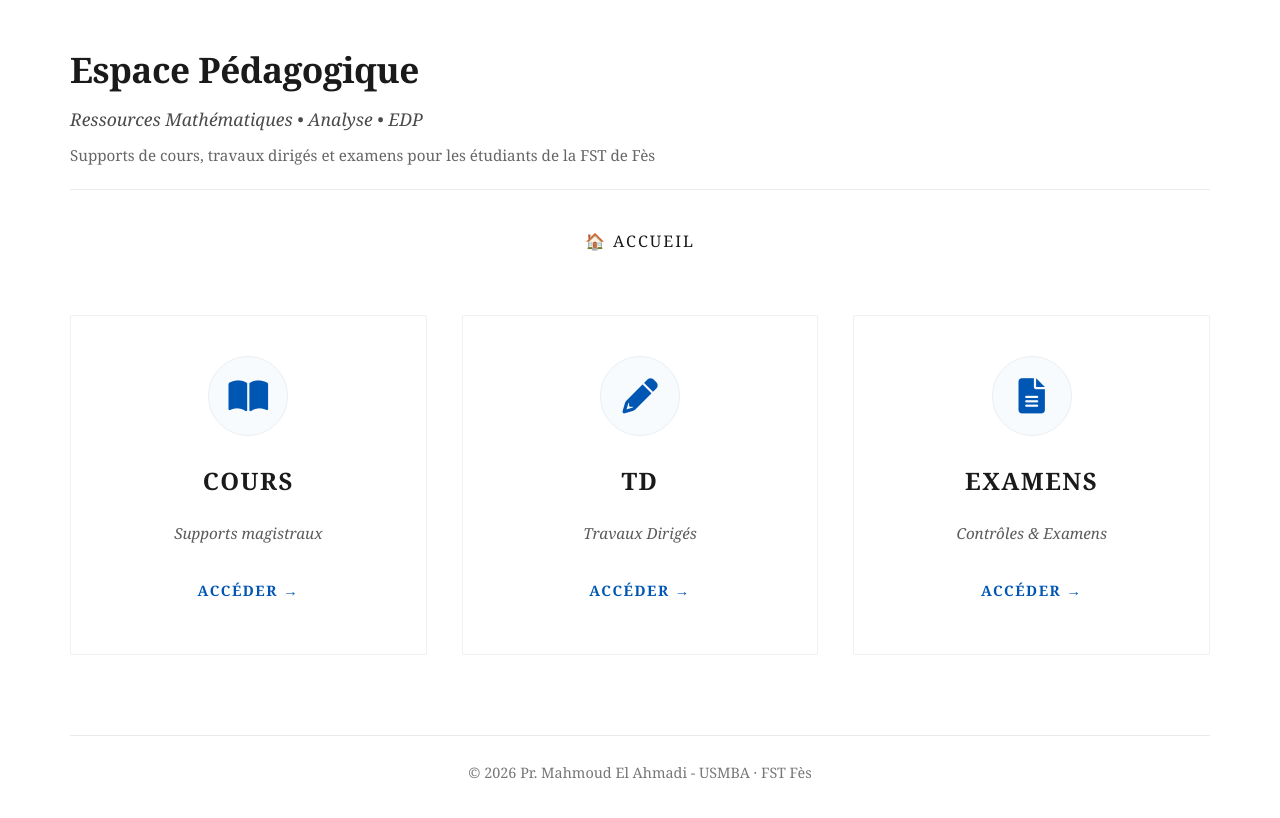
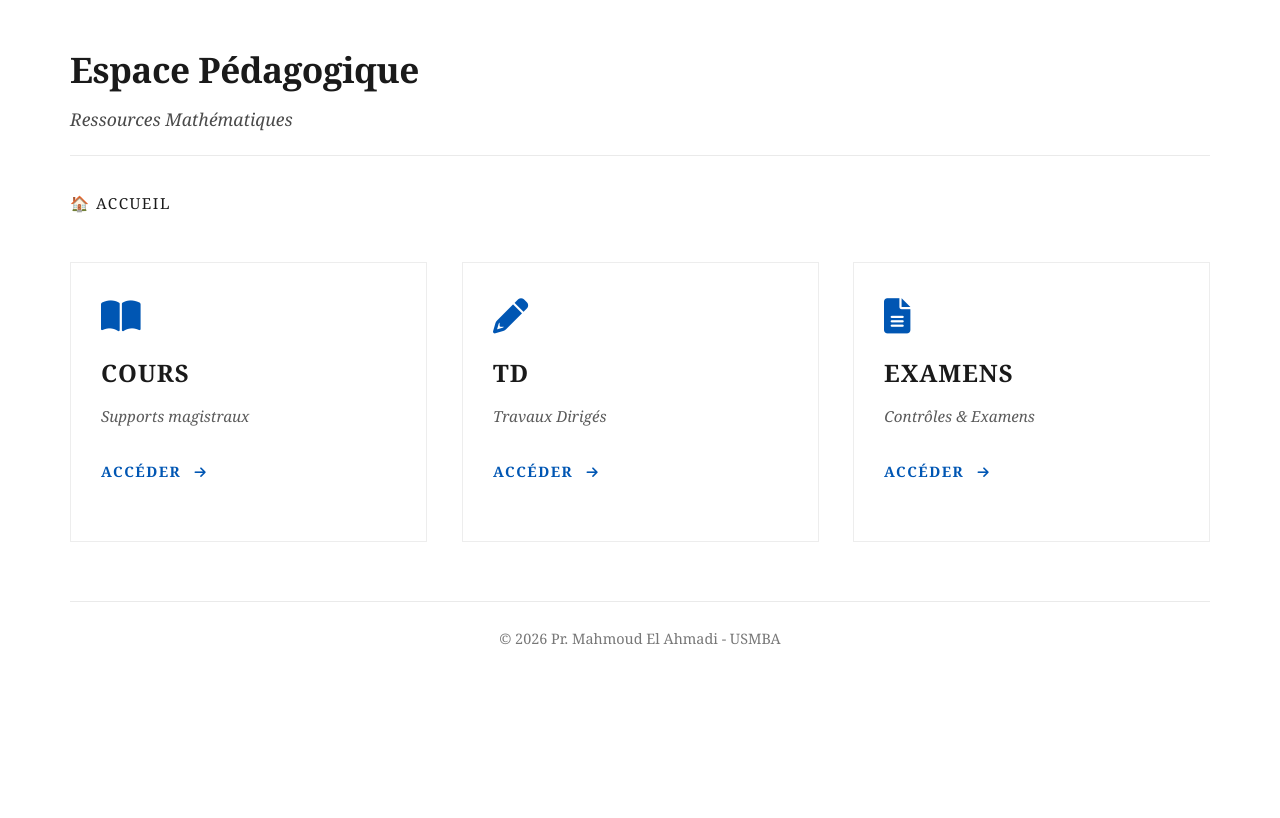
Before and after one commit to mahmoudmath/mahmoudmath.github.io, a Jekyll site: the page pedagogie.html, which Jekyll copies as it is, in a window 1280 px wide. Shown: the top 818 px of the page. Built offline with Jekyll 4.4.1, drawn with Linux system fonts in a browser that asks for light colours.

Commit message:
Update pedagogie.html

```diff
--- a/pedagogie.html
+++ b/pedagogie.html
@@ -15,8 +15,9 @@ j=d.createElement(s),dl=l!='dataLayer'?'&l='+l:'';j.async=true;j.src=
     <meta name="keywords" content="Cours Mathématiques, TD, Examens, FST Fès, USMBA, Mahmoud El Ahmadi, Analyse, Ressources Pédagogiques, Exercices Corrigés">
     <meta name="author" content="Pr. Mahmoud El Ahmadi">
     <link rel="stylesheet" href="https://cdnjs.cloudflare.com/ajax/libs/font-awesome/6.0.0/css/all.min.css">
+    <link href="https://unpkg.com/aos@2.3.1/dist/aos.css" rel="stylesheet">
     <style>
-        /* Style académique épuré - fond blanc */
+        /* Copié exactement depuis la page Recherche */
         * {
             margin: 0;
             padding: 0;
@@ -36,7 +37,7 @@ j=d.createElement(s),dl=l!='dataLayer'?'&l='+l:'';j.async=true;j.src=
             padding: 40px 30px;
         }
 
-        /* Header identique à la page Recherche */
+        /* Header identique à Recherche */
         .professor-header {
             margin-bottom: 30px;
             padding-bottom: 20px;
@@ -56,136 +57,103 @@ j=d.createElement(s),dl=l!='dataLayer'?'&l='+l:'';j.async=true;j.src=
             color: #4a4a4a;
             font-weight: 400;
             font-style: italic;
-            margin-bottom: 8px;
         }
 
-        .professor-subtitle {
-            font-size: 0.95rem;
-            color: #666;
-            font-style: normal;
-        }
-
-        /* Navigation centrée */
+        /* Navigation identique à Recherche */
         .academic-nav {
-            margin: 20px 0 50px;
-            text-align: center;
+            margin: 25px 0 30px;
         }
 
         .academic-nav a {
             text-decoration: none;
             color: #1a1a1a;
-            font-size: 1rem;
+            font-size: 0.95rem;
             text-transform: uppercase;
-            letter-spacing: 2px;
+            letter-spacing: 1.5px;
             font-weight: 500;
-            padding: 8px 25px;
+            padding: 5px 0;
+            transition: color 0.2s;
             display: inline-block;
-            border-bottom: 2px solid transparent;
-            transition: all 0.2s;
         }
 
         .academic-nav a:hover {
             color: #0056b3;
-            border-bottom-color: #0056b3;
         }
 
-        /* Grille des ressources */
+        /* Grille ressources - identique à Recherche */
         .resources-grid {
             display: grid;
             grid-template-columns: repeat(3, 1fr);
             gap: 35px;
-            margin: 30px 0;
+            margin: 40px 0 30px;
         }
 
-        /* Cartes pédagogiques */
+        /* Cartes identiques à Recherche */
         .resource-card {
             background-color: white;
-            padding: 40px 30px;
-            text-align: center;
-            border: 1px solid #f0f0f0;
+            padding: 35px 30px;
+            text-decoration: none;
+            border: 1px solid #ededed;
             transition: all 0.25s ease;
             display: flex;
             flex-direction: column;
-            align-items: center;
-            border-radius: 2px;
+            align-items: flex-start;
         }
 
         .resource-card:hover {
-            border-color: #0056b3;
+            border-color: #c0c0c0;
             box-shadow: 0 10px 25px rgba(0,86,179,0.04);
-            transform: translateY(-5px);
+            transform: translateY(-4px);
         }
 
-        /* Icônes académiques */
-        .academic-icon {
-            width: 80px;
-            height: 80px;
-            background-color: #f8fbfe;
-            border-radius: 50%;
-            display: flex;
-            align-items: center;
-            justify-content: center;
-            margin-bottom: 25px;
-            border: 1px solid #eaeef2;
-            transition: all 0.25s;
+        .resource-card i {
+            font-size: 2.2rem;
+            color: #0056b3;
+            margin-bottom: 20px;
         }
 
-        .resource-card:hover .academic-icon {
-            background-color: #eef4fa;
-            border-color: #0056b3;
-        }
-
-        .academic-icon i {
-            font-size: 2.2rem;
-            color: #0056b3;
-            transition: all 0.25s;
-        }
-
-        .resource-card:hover .academic-icon i {
-            transform: scale(1.05);
-        }
-
-        /* Titres */
         .resource-card h3 {
             font-size: 1.5rem;
             font-weight: 600;
             color: #1a1a1a;
-            margin-bottom: 12px;
-            letter-spacing: 1.5px;
-            border-bottom: 2px solid transparent;
-            display: inline-block;
-            padding-bottom: 5px;
+            margin-bottom: 10px;
+            letter-spacing: 1px;
         }
 
         .resource-card p {
             color: #5a5a5a;
             font-size: 0.95rem;
-            margin-bottom: 25px;
+            margin-bottom: 15px;
             font-style: italic;
         }
 
-        /* Bouton Accéder */
-        .btn-resource {
+        .btn-access {
             display: inline-block;
-            text-decoration: none;
-            color: #0056b3;
+            margin-top: 15px;
             font-size: 0.9rem;
             font-weight: 600;
             text-transform: uppercase;
             letter-spacing: 1.5px;
-            padding: 8px 0;
+            color: #0056b3;
             border-bottom: 2px solid transparent;
-            transition: all 0.2s;
+            padding-bottom: 4px;
+            transition: border 0.2s;
+            text-decoration: none;
         }
 
-        .btn-resource:hover {
+        .resource-card:hover .btn-access {
             border-bottom-color: #0056b3;
-            transform: translateX(3px);
         }
 
-        /* Footer */
+        .btn-access i {
+            font-size: 0.8rem;
+            margin-left: 8px;
+            color: #0056b3;
+        }
+
+        /* Footer identique à Recherche */
         .professor-footer {
-            margin-top: 80px;
+            margin-top: 60px;
             padding-top: 25px;
             border-top: 1px solid #eaeaea;
             text-align: center;
@@ -203,21 +171,17 @@ j=d.createElement(s),dl=l!='dataLayer'?'&l='+l:'';j.async=true;j.src=
             }
         }
 
-        @media (max-width: 600px) {
+        @media (max-width: 700px) {
             .resources-grid {
                 grid-template-columns: 1fr;
-            }
-
-            .container {
-                padding: 30px 20px;
             }
 
             .professor-name {
                 font-size: 1.8rem;
             }
 
-            .resource-card {
-                padding: 35px 25px;
+            .container {
+                padding: 30px 20px;
             }
         }
     </style>
@@ -228,57 +192,59 @@ j=d.createElement(s),dl=l!='dataLayer'?'&l='+l:'';j.async=true;j.src=
 height="0" width="0" style="display:none;visibility:hidden"></iframe></noscript>
 <!-- End Google Tag Manager (noscript) -->
     <div class="container">
-        <!-- Header identique à la page Recherche -->
-        <header class="professor-header">
+        <!-- Header identique à Recherche - modifié pour Pédagogie -->
+        <header class="professor-header" data-aos="fade-down">
             <div class="professor-name">Espace Pédagogique</div>
-            <div class="professor-title">Ressources Mathématiques • Analyse • EDP</div>
-            <div class="professor-subtitle">Supports de cours, travaux dirigés et examens pour les étudiants de la FST de Fès</div>
+            <div class="professor-title">Ressources Mathématiques</div>
         </header>
 
-        <!-- Navigation centrée -->
-        <nav class="academic-nav">
+        <!-- Navigation identique à Recherche -->
+        <nav class="academic-nav" data-aos="fade-up">
             <a href="index.html">🏠 ACCUEIL</a>
         </nav>
 
-        <!-- Grille des ressources pédagogiques -->
+        <!-- Grille des ressources pédagogiques - 3 cartes -->
         <div class="resources-grid">
-            <!-- CARTE COURS -->
-            <div class="resource-card">
-                <div class="academic-icon">
-                    <i class="fas fa-book-open"></i>
-                </div>
+            <!-- COURS -->
+            <a href="choix-annee-cours.html" class="resource-card" data-aos="zoom-in">
+                <i class="fa-solid fa-book-open"></i>
                 <h3>COURS</h3>
                 <p>Supports magistraux</p>
-                <a href="choix-annee-cours.html" class="btn-resource">Accéder →</a>
-            </div>
+                <span class="btn-access">Accéder <i class="fa-solid fa-arrow-right"></i></span>
+            </a>
 
-            <!-- CARTE TD -->
-            <div class="resource-card">
-                <div class="academic-icon">
-                    <i class="fas fa-pencil-alt"></i>
-                </div>
+            <!-- TD -->
+            <a href="choix-annee-td.html" class="resource-card" data-aos="zoom-in" data-aos-delay="100">
+                <i class="fa-solid fa-pencil-alt"></i>
                 <h3>TD</h3>
                 <p>Travaux Dirigés</p>
-                <a href="choix-annee-td.html" class="btn-resource">Accéder →</a>
-            </div>
+                <span class="btn-access">Accéder <i class="fa-solid fa-arrow-right"></i></span>
+            </a>
 
-            <!-- CARTE EXAMENS -->
-            <div class="resource-card">
-                <div class="academic-icon">
-                    <i class="fas fa-file-alt"></i>
-                </div>
+            <!-- EXAMENS -->
+            <a href="choix-annee-examens.html" class="resource-card" data-aos="zoom-in" data-aos-delay="200">
+                <i class="fa-solid fa-file-alt"></i>
                 <h3>EXAMENS</h3>
                 <p>Contrôles & Examens</p>
-                <a href="choix-annee-examens.html" class="btn-resource">Accéder →</a>
-            </div>
+                <span class="btn-access">Accéder <i class="fa-solid fa-arrow-right"></i></span>
+            </a>
         </div>
 
-        <!-- Footer -->
+        <!-- Footer identique à Recherche -->
         <footer class="professor-footer">
             <div class="signature">
-                © 2026 Pr. Mahmoud El Ahmadi - USMBA · FST Fès
+                <p>© 2026 Pr. Mahmoud El Ahmadi - USMBA</p>
             </div>
         </footer>
     </div>
+
+    <!-- Scripts identiques à Recherche -->
+    <script src="https://unpkg.com/aos@2.3.1/dist/aos.js"></script>
+    <script>
+        AOS.init({
+            duration: 600,
+            once: true
+        });
+    </script>
 </body>
 </html>
```
